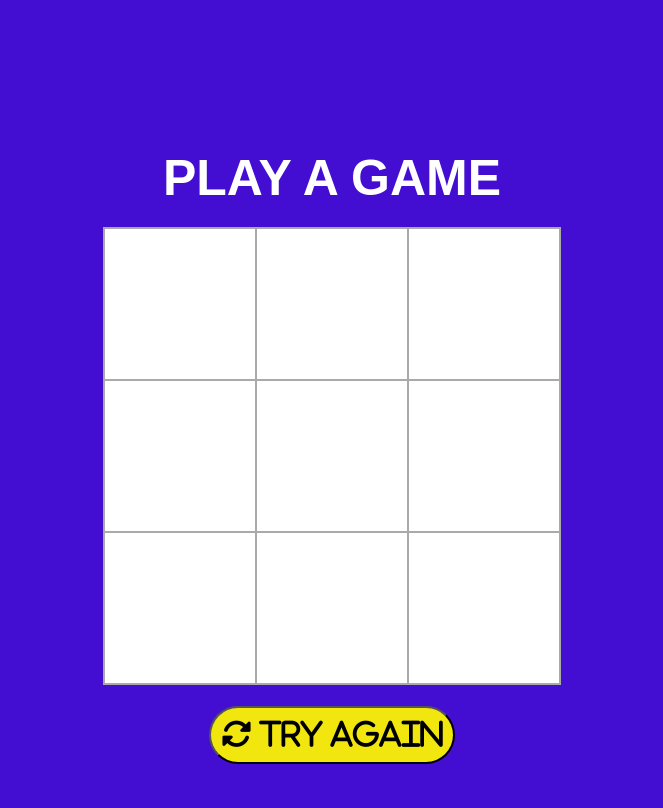
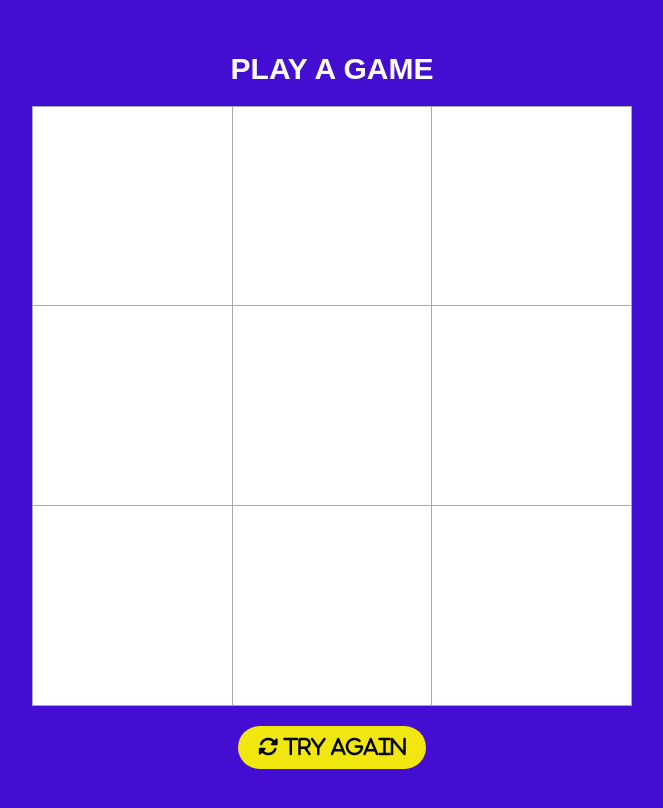
Before and after one commit to harsh14122003/monster, a plain HTML site: page tic-tac-toe/game.html in a window 1280 px wide. Shown: the whole page, without its empty margins (308-971 px from the left). Drawn offline with Linux system fonts and the light colour scheme.

Commit message:
Update style.css

```diff
--- a/tic-tac-toe/style.css
+++ b/tic-tac-toe/style.css
@@ -1,5 +1,4 @@
-
-body{
+body {
     margin: 0;
     padding: 0;
     font-family: sans-serif;
@@ -7,42 +6,46 @@ body{
 }
 
 .main {
-    padding: 40px;
+    padding: 20px;
     height: 100vh;
     display: flex;
     justify-content: center;
     align-items: center;
     flex-direction: column;
-
+    box-sizing: border-box;
 }
 
 .container {
     display: grid;
-    grid-template-columns: auto auto auto;
+    grid-template-columns: repeat(3, 1fr);
     background-color: darkgray;
     margin-bottom: 20px;
     padding: 1px;
-
+    gap: 1px;
+    width: 100%;
+    max-width: 600px;
+    box-sizing: border-box;
 }
 
 .box {
     background-color: #fff;
-    height: 150px;
-    width: 150px;
-    border: 1px solid darkgray;
+    aspect-ratio: 1 / 1;
     display: flex;
     justify-content: center;
     align-content: center;
     align-items: center;
-    font-size: 180px;
+    font-size: 10vw;
     color: red;
     cursor: pointer;
+    box-sizing: border-box;
+
 }
 
 .headertext {
-    font-size: 50px;
+    font-size: 5vw;
     color: white;
     margin-bottom: 20px;
+    text-align: center;
 }
 
 #resetbtn {
@@ -50,17 +53,40 @@ body{
     color: black;
     border-radius: 30px;
     font-family: sans-serif;
-    font-size: 30px;
-    margin: 1px 1px;
-    padding: 10px 10px;
+    font-size: 4vw;
+    padding: 10px 20px;
     cursor: pointer;
+    border: none;
 }
-#resetbtn:hover{
+
+#resetbtn:hover {
     background-color: rgb(239, 6, 6);
     color: #fff;
 }
 
-.rbtn{
-    background-color: white;
+.win {
+    background-color: lightgreen;
+}
+
+/* Responsive adjustments */
+@media (max-width: 2000px) {
+    .box {
+        font-size: 160px;
+
+    }
+
+    .headertext {
+        font-size: 30px;
+    }
+
+    #resetbtn {
+        font-size: 20px;
+    }
+}
+
+@media (max-width: 480px) {
+    .box{
+        font-size: 160px;
+    }
 
 }
```
